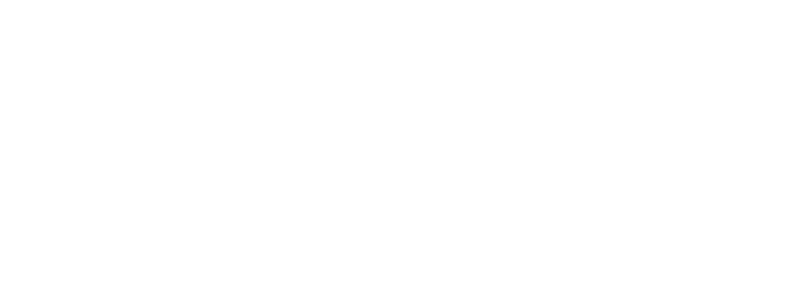
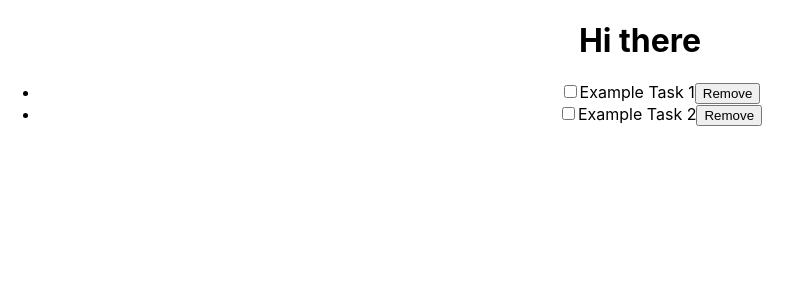
Before and after one commit to sudheer313/react-redux, a React (Create React App) app: page / in a window 1280 px wide. Shown: the top 300 px of the page, without its empty margins (0-802 px from the left). Built offline with nearby package versions, Linux system fonts and the light colour scheme.

Commit message:
update Todo.js with Toggle-todo and Handle Remove Todo

```diff
--- a/src/App.js
+++ b/src/App.js
@@ -5,6 +5,7 @@ import TodoList from './components/Todolist';
 function App() {
   return (
     <div className="App">
+      <h1>Hi there</h1>
      <TodoList/>
     </div>
   );
--- a/src/components/Todolist.js
+++ b/src/components/Todolist.js
@@ -1,6 +1,6 @@
-import React from 'react';
-import { useSelector, useDispatch } from 'react-redux';
-import { removeTodo, toggleTodo } from '../features/todoSlice';
+import React from "react";
+import { useSelector, useDispatch } from "react-redux";
+import { removeTodo, toggleTodo } from "../features/todoSlice";
 
 const TodoList = () => {
   const todos = useSelector((state) => state.todo);
--- a/src/features/todoSlice.js
+++ b/src/features/todoSlice.js
@@ -1,8 +1,13 @@
 import { createSlice } from "@reduxjs/toolkit";
 
-export const todoSlice = createSlice({
+const initialState = [
+  { id: 1, title: "Example Task 1", completed: false },
+  { id: 2, title: "Example Task 2", completed: false },
+];
+
+const todoSlice = createSlice({
   name: "todo",
-  initialState: [],
+  initialState,
   reducers: {
     addTodo: (state, action) => {
       state.push(action.payload);
```
Also changed, not shown: src/index.js (+4 -4 lines). Lines whose indentation alone changed are shown as unchanged.
